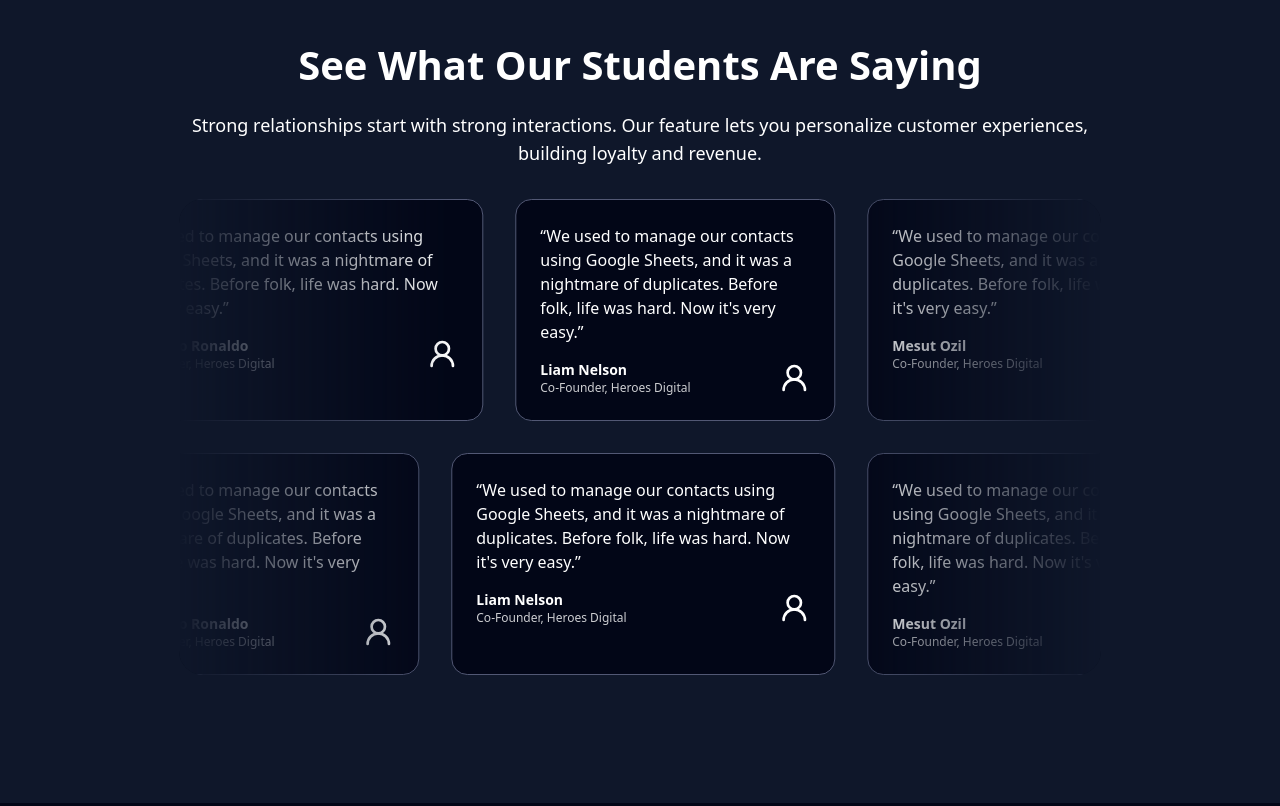
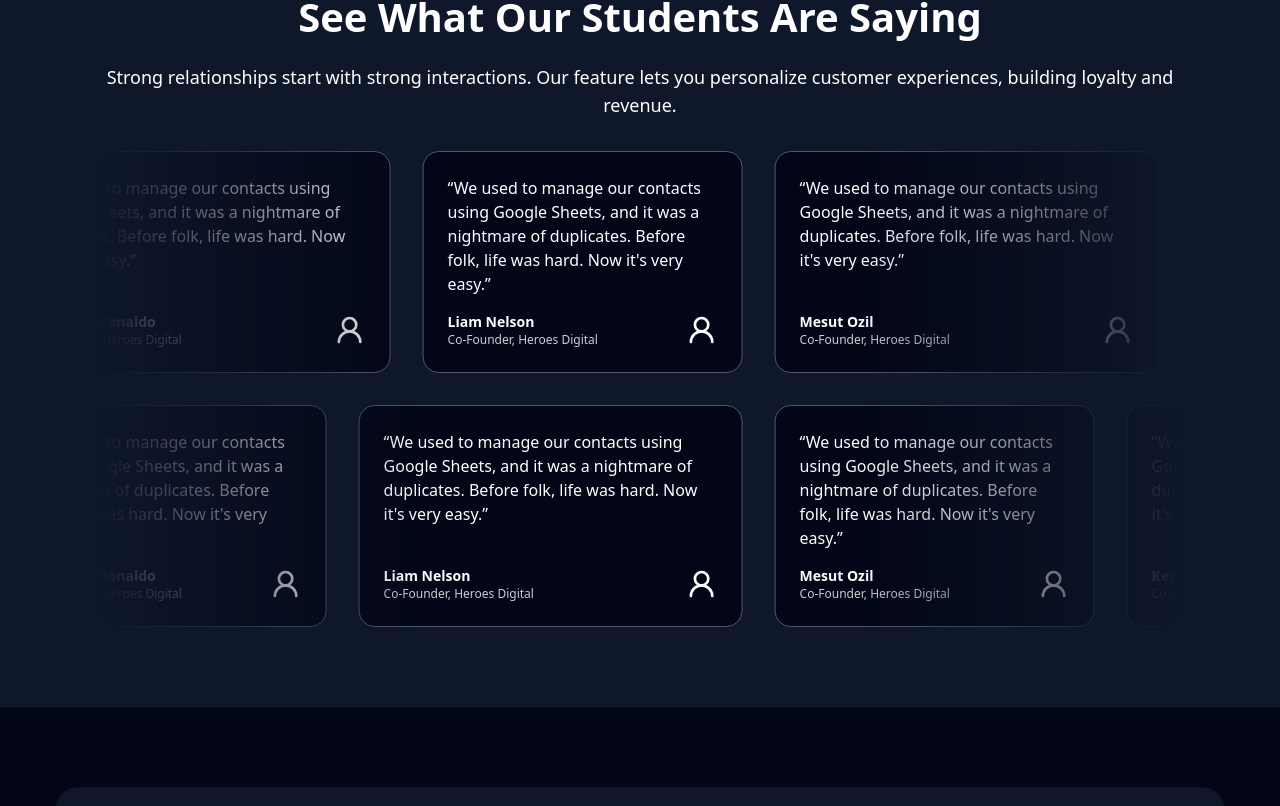
Before and after one commit to ILM-AI-LTD/ilm-ai-frontend, a Next.js app: page / in a window 1280 px wide. Shown: the part 6126-6932 px from the top of the page. Built offline with nearby package versions, Linux system fonts and the light colour scheme.

Commit message:
Refactor ReviewSection component styles

```diff
--- a/feature/landing/components/reviews/ReviewSection.tsx
+++ b/feature/landing/components/reviews/ReviewSection.tsx
@@ -49,7 +49,7 @@ export default function ReviewSection() {
     const looped = [...testimonials, ...testimonials, ...testimonials]
 
     return (
-        <section className='bg-secondary-bg-color w-full flex flex-col items-center justify-center px-5 md:px-32 py-32 gap-8'>
+        <section className='bg-secondary-bg-color w-full flex flex-col items-center justify-center py-20 px-6 md:px-10 2xl:px-[135px] gap-8'>
 
             <div className='text-white w-full md:w-[90%]'>
                 <p className='font-bold text-[min(10vw,40px)] text-center mb-4'>See What Our Students Are Saying</p>
@@ -61,7 +61,7 @@ export default function ReviewSection() {
                     {looped.map((t, i) => (
                         <div
                             key={i}
-                            className={`flex-shrink-0 p-6 bg-primary-bg-color rounded-2xl border-1 border-border-color text-white ${(i%2) !== 0 ? 'w-80' : 'w-96'}`}
+                            className={`flex-shrink-0 flex flex-col justify-between p-6 bg-primary-bg-color rounded-2xl border-1 border-border-color text-white ${(i % 2) !== 0 ? 'w-80' : 'w-96'}`}
                         >
                             <p className="text-base mb-4">“{t.quote}”</p>
                             <div className="flex items-center justify-between gap-3 mt-auto">
@@ -81,9 +81,10 @@ export default function ReviewSection() {
                     {looped.map((t, i) => (
                         <div
                             key={i}
-                            className={`flex-shrink-0 p-6 bg-primary-bg-color rounded-2xl border-1 border-border-color text-white ${(i%2) === 0 ? 'w-80' : 'w-96'}`}
+                            className={`flex-shrink-0 flex flex-col justify-between p-6 bg-primary-bg-color rounded-2xl border-1 border-border-color text-white ${(i % 2) === 0 ? 'w-80' : 'w-96'}`}
                         >
                             <p className="text-base mb-4">“{t.quote}”</p>
+
                             <div className="flex items-center justify-between gap-3 mt-auto">
                                 <div>
                                     <p className="font-semibold text-sm">{t.name}</p>
```
